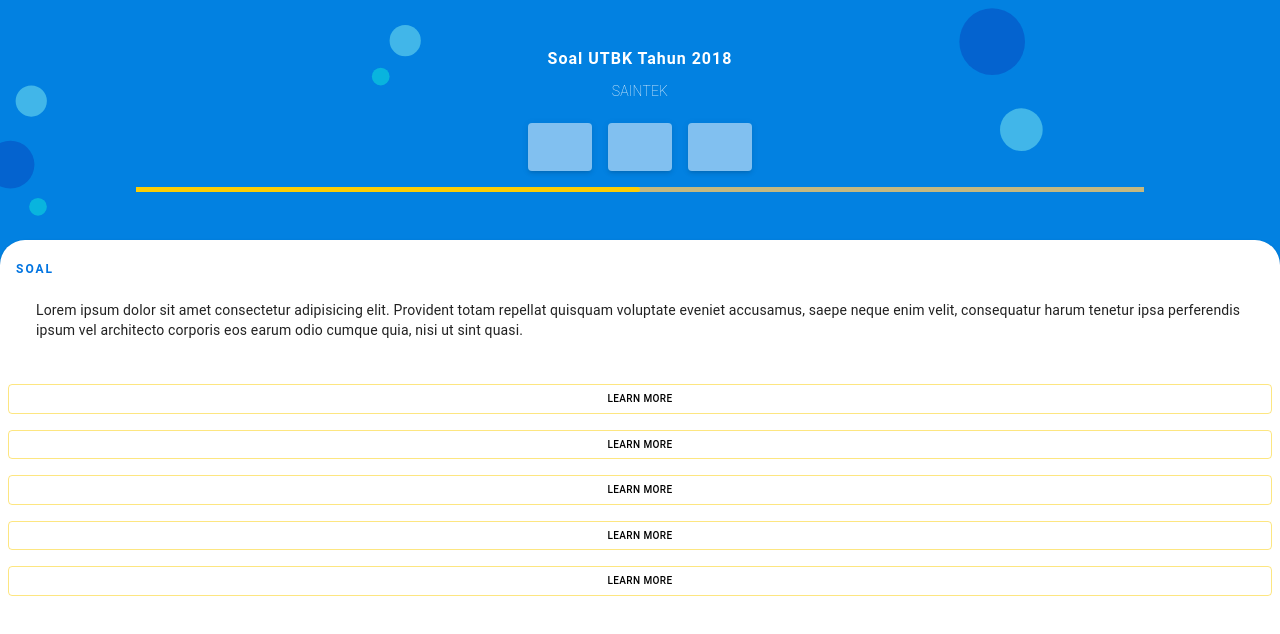
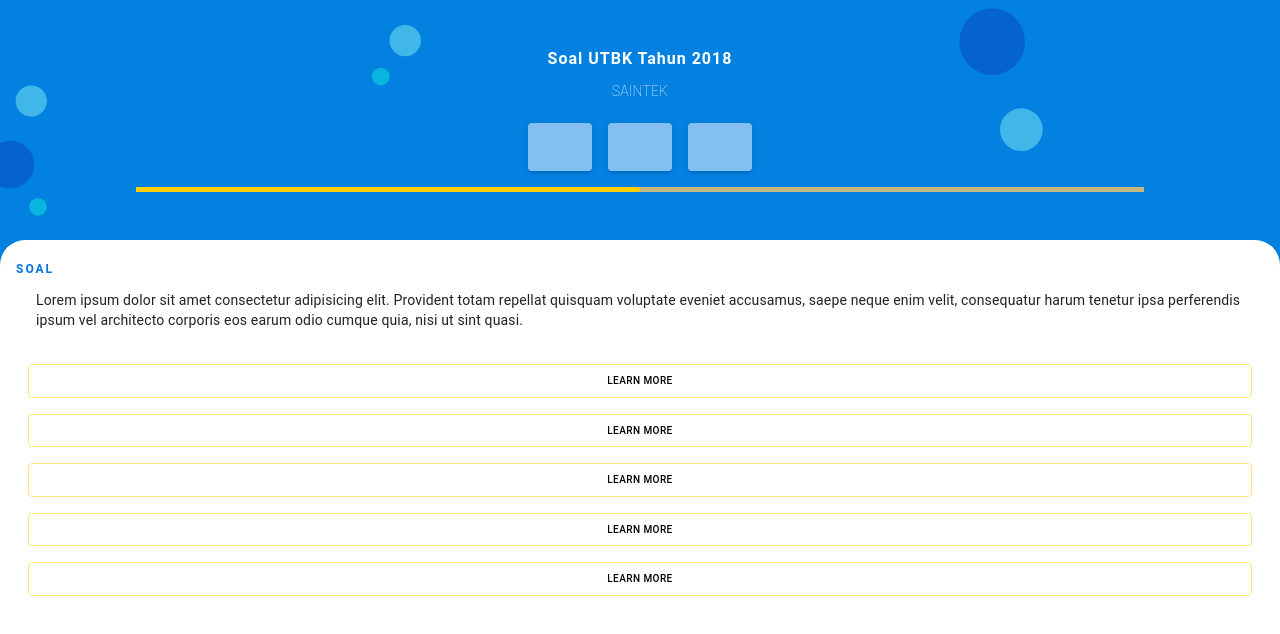
Before and after one commit to louisedgar/oeji-liff, a React (Create React App) app: page / in a window 1280 px wide. Shown: the top 634 px of the page. Built offline with nearby package versions, Linux system fonts and the light colour scheme.

Commit message:
hasil-page fixed

```diff
--- /dev/null
+++ b/src/components/HasilCard.css
@@ -0,0 +1,18 @@
+.btn-hasil {
+  padding-left: 20px;
+  padding-right: 20px;
+  text-align: center;
+  width: 100%;
+}
+
+.hasil-card-decor {
+  justify-content: left;
+  max-width: 60px;
+  margin: 10px 0 0 10px;
+}
+
+.hasil-icon {
+  margin: 20px auto;
+  max-width: 100px;
+  max-height: 100px;
+}
--- a/src/components/HasilCard.js
+++ b/src/components/HasilCard.js
@@ -5,23 +5,44 @@ import CardActions from "@material-ui/core/CardActions";
 import CardContent from "@material-ui/core/CardContent";
 import Button from "@material-ui/core/Button";
 import Typography from "@material-ui/core/Typography";
-import CardMedia from "@material-ui/core/CardMedia";
+import { createMuiTheme, ThemeProvider } from "@material-ui/core/styles";
+import "./HasilCard.css";
+import Decoration from "../assets/decoration.svg";
+import Check from "@material-ui/icons/Check";
+
+const theme = createMuiTheme({
+  palette: {
+    primary: {
+      main: "#0074e1"
+    },
+    secondary: {
+      main: "#fccd04"
+    }
+  }
+});
 
 const useStyles = makeStyles({
   root: {
-    minWidth: 275,
-    minHeight: "50vh",
-    textAlign: "center"
+    width: "80%",
+    minHeight: "60%",
+    textAlign: "center",
+    margin: "0 auto"
   },
 
   title: {
-    fontSize: 14
+    fontSize: "16px",
+    fontWeight: "bolder",
+    letterSpacing: "1px",
+    lineHheight: 1,
+    margin: "10px"
   },
-  pos: {
-    marginBottom: 12
-  },
-  media: {
-    height: 100
+
+  button: {
+    paddingLeft: "20px",
+    paddingRight: "20px",
+    margin: "20px 0",
+    textAlign: "center",
+    width: "100 %"
   }
 });
 
@@ -29,32 +50,47 @@ export default function HasilCard() {
   const classes = useStyles();
 
   return (
+    <ThemeProvider theme={theme}>
       <Card className={classes.root}>
+        <div className="hasil-card-decor">
+          <img src={Decoration}></img>
+        </div>
         <CardContent>
-        <CardMedia
-          className={classes.media}
-          image="/static/images/cards/contemplative-reptile.jpg"
-          title="Contemplative Reptile"
-        />
-        <Typography variant="h5" component="h1">
+          <div>
+            <div className="hasil-icon">
+              <Check color="secondary" />
+            </div>
+          </div>
+          <Typography component="h1" className={classes.title}>
             Ujian Selesai
           </Typography>
           <Typography variant="body2" component="p">
-          40 daari 50 soal berhasil kamu jawab dengan benar. Terus tingkatkan!
+            40 dari 50 soal berhasil kamu jawab dengan benar. Terus tingkatkan!
           </Typography>
         </CardContent>
-      <div className="">
+        <div className={classes.button}>
           <CardActions>
-          <Button size="large" variant="outlined">
-            Dashboard
+            <Button
+              className="btn-hasil"
+              size="large"
+              variant="outlined"
+              color="secondary"
+            >
+              <span style={{ fontSize: "10px" }}>Dashboard</span>
             </Button>
           </CardActions>
           <CardActions>
-          <Button size="large" variant="outlined">
-            Keluar
+            <Button
+              className="btn-hasil"
+              size="large"
+              variant="outlined"
+              color="secondary"
+            >
+              <span style={{ fontSize: "10px" }}>Keluar</span>
             </Button>
           </CardActions>
         </div>
       </Card>
+    </ThemeProvider>
   );
 }
--- a/src/components/SoalCard.css
+++ b/src/components/SoalCard.css
@@ -4,9 +4,13 @@
 }
 
 .question {
-  margin: 20px;
+  margin: 10px 20px;
 }
 
 .choice {
-  justify-content: center;
+  display: flex;
+  flex-direction: column;
+  margin: 0 auto;
+  padding-left: 20px;
+  padding-right: 20px;
 }
--- a/src/components/SoalChoice.css
+++ b/src/components/SoalChoice.css
@@ -1,4 +1,4 @@
 .btn {
-  text-align: left;
+  text-align: center;
   width: 100%;
 }
--- a/src/components/SoalChoice.js
+++ b/src/components/SoalChoice.js
@@ -21,7 +21,7 @@ export default function SoalChoice() {
       <CardActions>
         <Button
           className="btn"
-          size="medium"
+          size="large"
           variant="outlined"
           color="secondary"
         >
@@ -31,7 +31,7 @@ export default function SoalChoice() {
       <CardActions>
         <Button
           className="btn"
-          size="medium"
+          size="large"
           variant="outlined"
           color="secondary"
         >
@@ -41,7 +41,7 @@ export default function SoalChoice() {
       <CardActions>
         <Button
           className="btn"
-          size="medium"
+          size="large"
           variant="outlined"
           color="secondary"
         >
@@ -51,7 +51,7 @@ export default function SoalChoice() {
       <CardActions>
         <Button
           className="btn"
-          size="medium"
+          size="large"
           variant="outlined"
           color="secondary"
         >
@@ -61,7 +61,7 @@ export default function SoalChoice() {
       <CardActions>
         <Button
           className="btn"
-          size="medium"
+          size="large"
           variant="outlined"
           color="secondary"
         >
--- a/src/pages/Hasil.css
+++ b/src/pages/Hasil.css
@@ -3,10 +3,8 @@
   height: 100vh;
   background-size: cover;
   font-family: "Roboto", sans-serif;
+  display: flex;
+  flex-direction: column;
+  justify-content: center;
+  align-items: center;
 }
-
-.hasil-card {
-  position: relative;
-  margin: 0 auto;
-  width: 80%;
-}
--- a/src/pages/Hasil.js
+++ b/src/pages/Hasil.js
@@ -8,9 +8,7 @@ class Hasil extends Component {
     return (
       <CssBaseline>
         <div className="hasil-page">
-          <div className="hasil-card">
-            <HasilCard />
-          </div>
+          <HasilCard />
         </div>
       </CssBaseline>
     );
```
Also changed, not shown: src/assets/decoration.svg (renamed from src/assets/dot-decoration.svg). Lines whose indentation alone changed are shown as unchanged.
